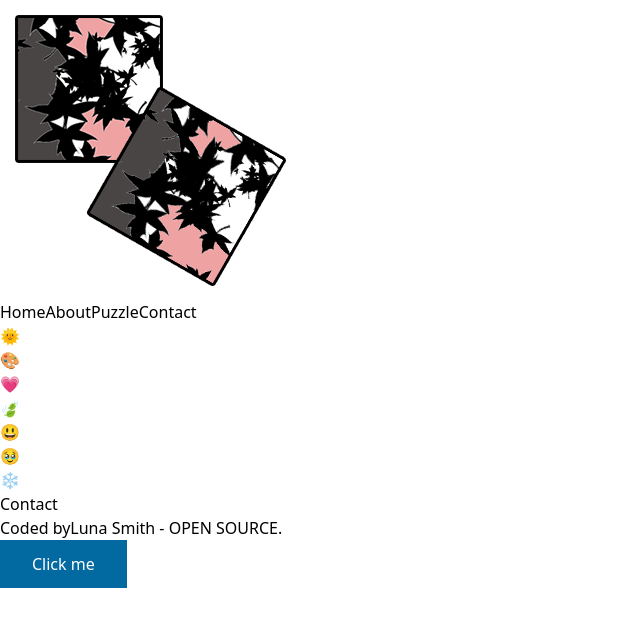
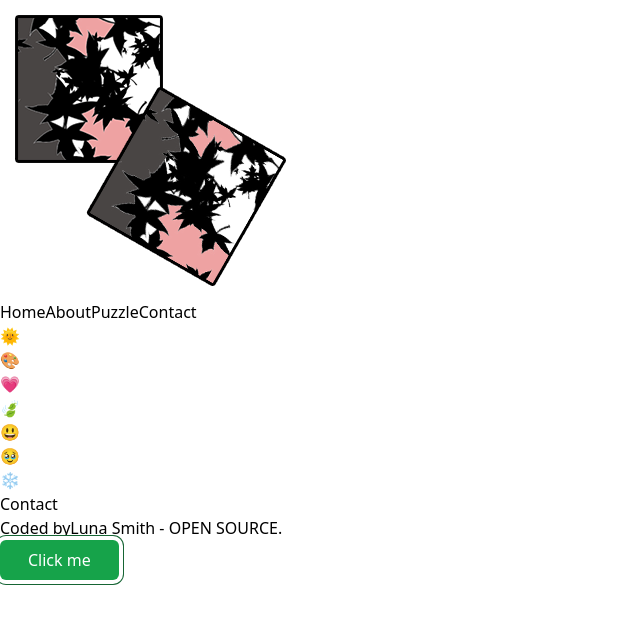
Before and after one commit to Lu-Smith/searchbar_react_vite, a React (Vite) app in the folder react-search-bar/: page /contact in a window 1280 px wide. Shown: the top 626 px of the page, without its empty margins (0-640 px from the left). Built offline with nearby package versions, Linux system fonts and the light colour scheme.

Commit message:
Styled the button in Footer

```diff
--- a/react-search-bar/src/components/Footer.tsx
+++ b/react-search-bar/src/components/Footer.tsx
@@ -6,7 +6,15 @@ const Footer = () => {
         <h4>Coded by
             <a href="https://www.lunasmithart.com/" target='_blank' rel="noreferrer">Luna Smith</a> -
             <a href="https://github.com/Lu-Smith/searchbar_react_vite" target='_blank' rel="noreferrer"> OPEN SOURCE</a>.</h4>
-        <button className='text-white px-4 sm:px-8 py-2 sm:py-3 bg-sky-700 hover:bg-sky-800'>Click me</button>
+        <button
+        className='ring-1 ring-offset-4
+        ring-green-800 rounded-md
+         bg-green-600 px-5 py-1
+         text-white hover:bg-sky-800
+         hover:text-zinc-200
+         sm:px-7 sm:py-2
+         hover:ring-blue-300'
+         >Click me</button>
     </div>
   )
 }
```
